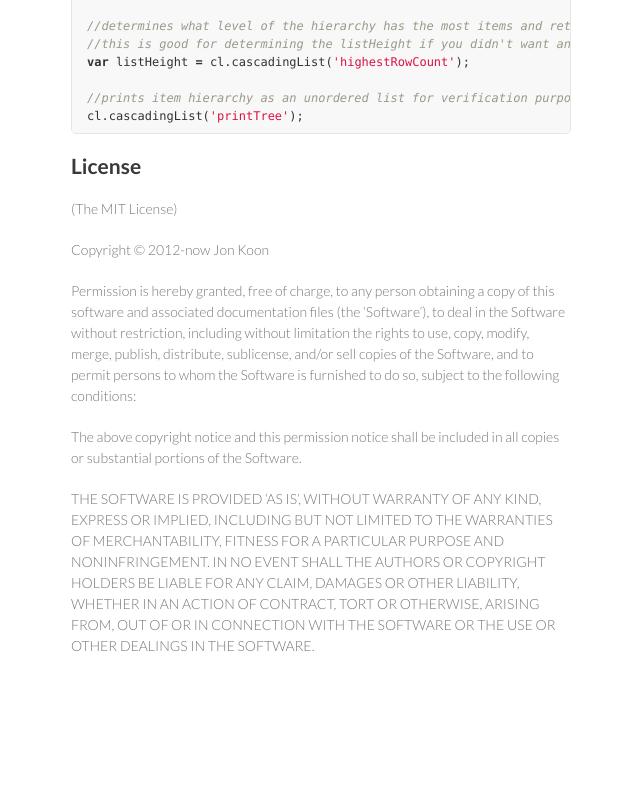
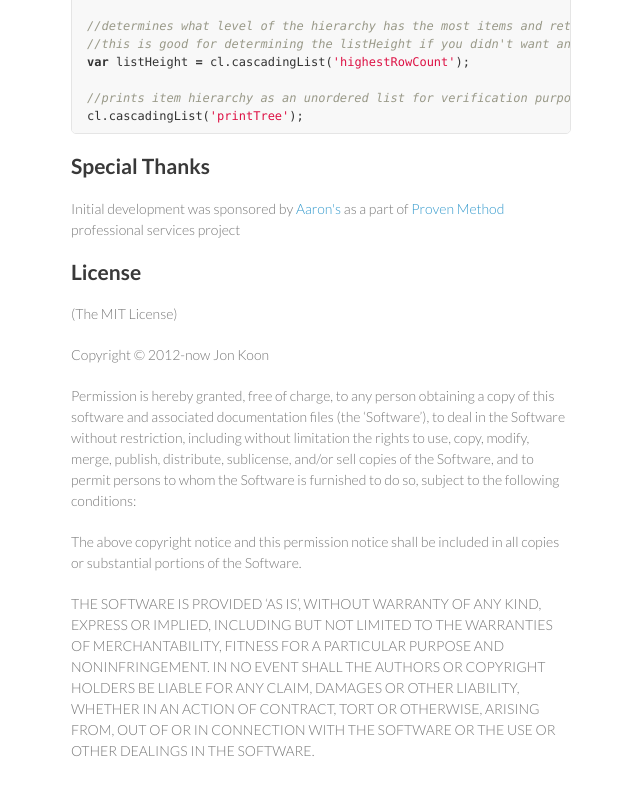
Before and after one commit to jondkoon/jquery.cascadingList, a plain HTML site: page index.html in a window 1280 px wide. Shown: the part 1974-2769 px from the top of the page, without its empty margins (499-1139 px from the left). Before the commit the page ends 2700 px from the top, so only its background shows below. Drawn offline with nearby package versions, Linux system fonts and the light colour scheme.

Commit message:
Added special thanks

```diff
--- a/index.html
+++ b/index.html
@@ -133,6 +133,10 @@
 </pre>
 </div>
 
+<h2>Special Thanks</h2>
+<p>
+Initial development was sponsored by <a href="https://www.aarons.com/">Aaron's</a> as a part of <a href="http://provenmethod.com">Proven Method</a> professional services project
+</p>
 
 <h2>License</h2>
 
```
